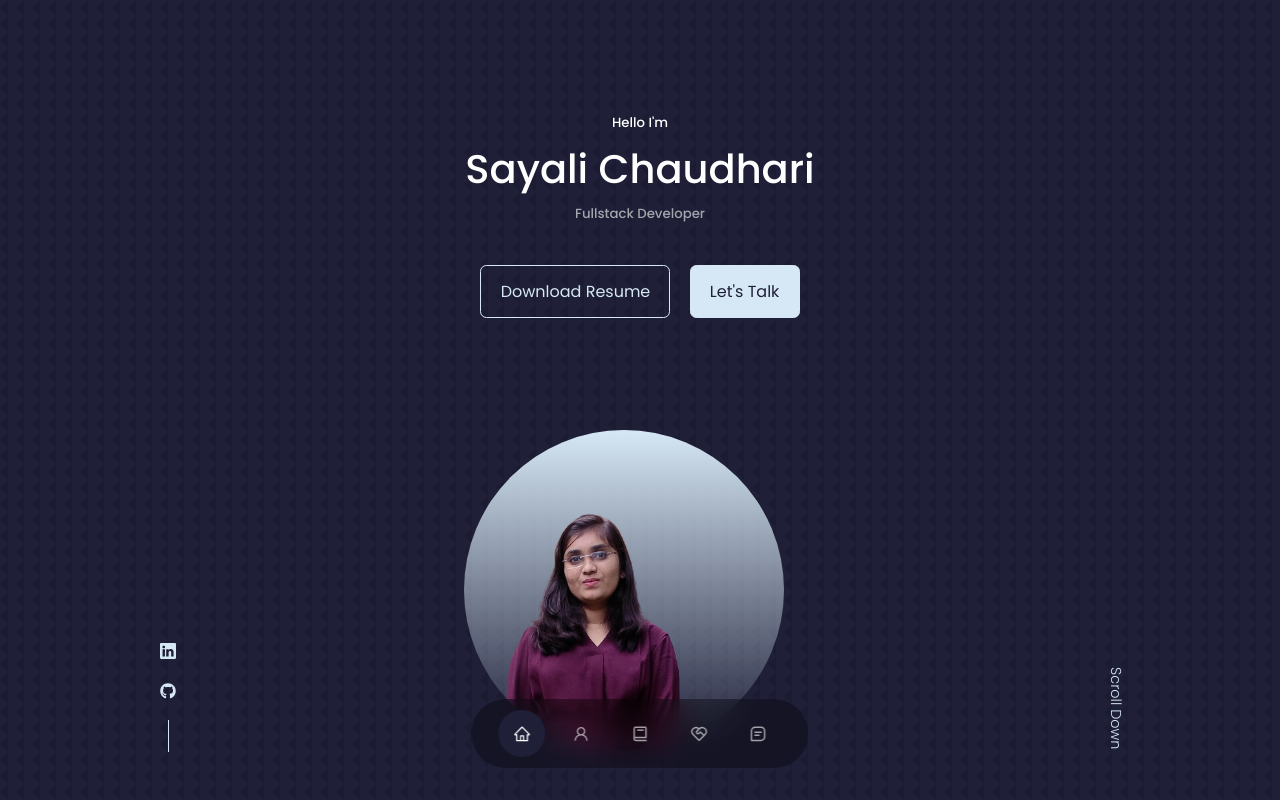
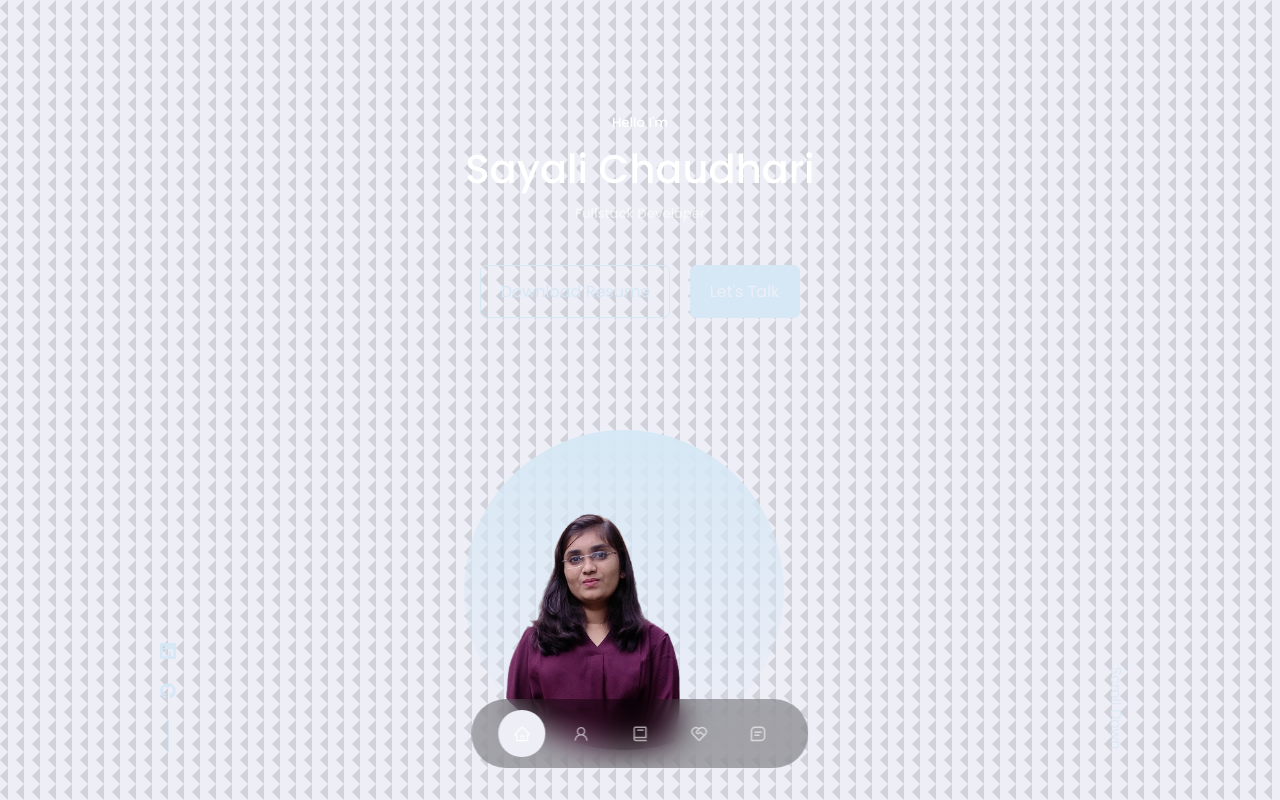
Before and after one commit to Sayali-Chaudhari28/Portfolio, a React (Create React App) app: page / in a window 1280 px wide. Shown: the top 800 px of the page. Built offline with nearby package versions, Linux system fonts and the light colour scheme.

Commit message:
UI changes

```diff
--- a/src/index.css
+++ b/src/index.css
@@ -11,7 +11,7 @@
 }
 
 :root {
-  --color-bg: #1f1f38;
+  --color-bg: #eeeef7;
   --color-bg-variant: #d8f9f72e;
   --color-primary: #d6e8f5;
   --color-primary-variant: rgba(77, 181, 255, 0.4);
```
